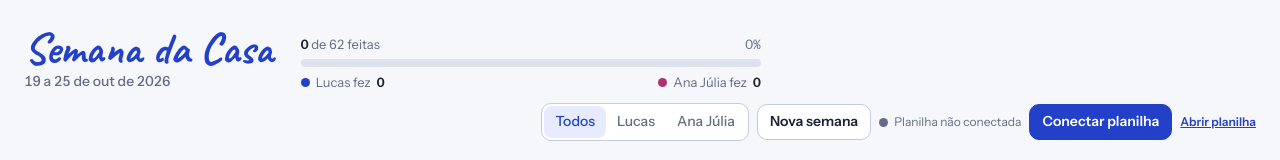
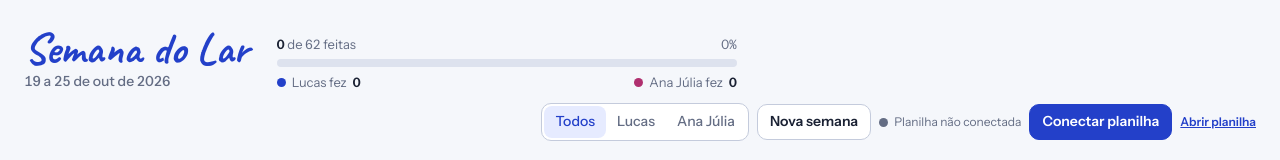
Before and after one commit to lucasniemeyer13/semana-da-casa, a plain HTML site: page index.html in a window 1280 px wide. Shown: the top 160 px of the page. Drawn offline with Linux system fonts and the light colour scheme.

Commit message:
Renomeia o app para Semana do Lar
Co-Authored-By: Claude Opus 5.5 <noreply@anthropic.com>

```diff
--- a/index.html
+++ b/index.html
@@ -3,7 +3,7 @@
 <head>
 <meta charset="utf-8">
 <meta name="viewport" content="width=device-width, initial-scale=1, viewport-fit=cover">
-<title>Semana da Casa</title>
+<title>Semana do Lar</title>
 <link rel="preconnect" href="https://fonts.googleapis.com">
 <link rel="preconnect" href="https://fonts.gstatic.com" crossorigin>
 <link rel="stylesheet" href="https://fonts.googleapis.com/css2?family=Caveat:wght@600;700&family=Instrument+Sans:wght@400;500;600;700&display=swap">
@@ -653,7 +653,7 @@ td.barcell { width: 38%; min-width: 120px; }
         + `<a class="linkbtn" href="${SHEET_VIEW}" target="_blank" rel="noopener">Abrir planilha</a>`
       : S.mode === 'local' ? '<span class="sync" title="Fora do Claude a agenda fica salva só neste navegador"><span class="dot"></span>Salva neste navegador</span>' : '';
     return `<header class="top">
-      <div class="title-block"><h1>Semana da Casa</h1><p class="dates">${rangeLabel()}</p></div>
+      <div class="title-block"><h1>Semana do Lar</h1><p class="dates">${rangeLabel()}</p></div>
       ${right}
       <div class="actions">${filt}${S.readOnly ? '' : '<button class="btn" data-act="novasemana">Nova semana</button>'}${syncHTML}</div>
     </header>`;
```
Also changed, not shown: 1 other file.
